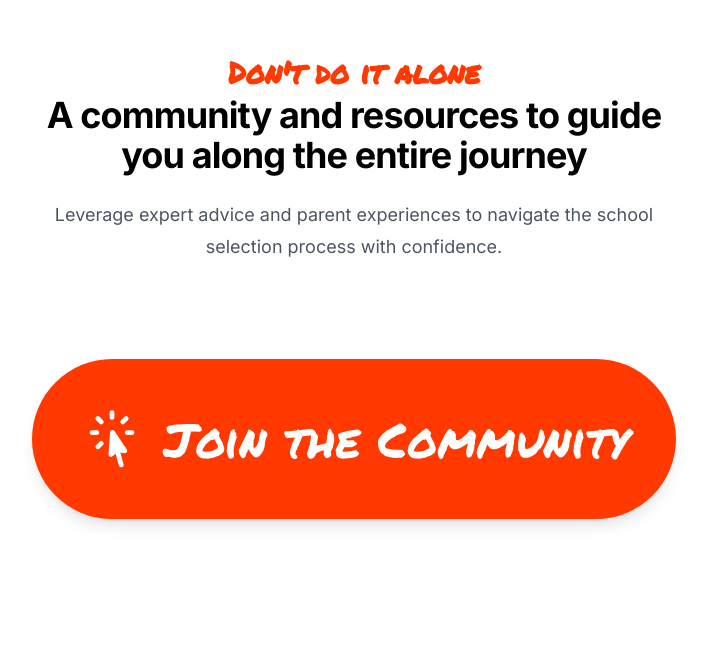
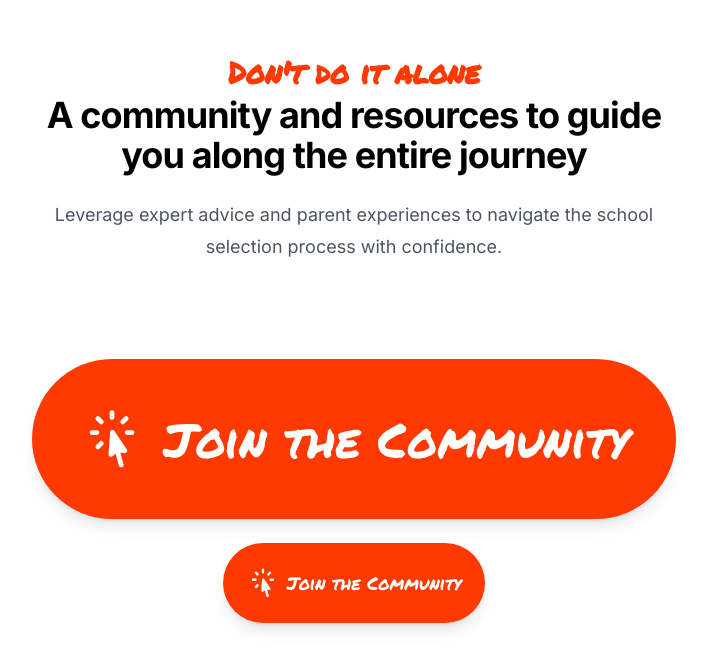
Before and after one commit to neeld3/VisceralMKT, a Next.js app: page / in a window 1280 px wide. Shown: the part 1222-1890 px from the top of the page, without its empty margins (286-993 px from the left). Before the commit the page ends 1837 px from the top, so only its background shows below. Built offline with nearby package versions, Linux system fonts and the light colour scheme.

Commit message:
Update page.tsx

```diff
--- a/src/app/page.tsx
+++ b/src/app/page.tsx
@@ -10,7 +10,7 @@ export default function Home() {
         <meta name="description" content="A guide and community support for choosing the right school for your child" />
       </Head>
 
-      <main className="">
+      <main className="flex flex-col">
         <div className="max-w-4xl mx-auto p-12">
           <div className="w-full mx-auto mb-5">
             <Image
@@ -83,17 +83,18 @@ export default function Home() {
           </div>
         </div>
 
-        <div className="mb-24 flex justify-center">
-          <a href="#" className="inline-flex items-center px-12 font-permanent-marker text-5xl text-white bg-custom-color hover:bg-custom-color-dark focus:ring-custom-color-light font-medium rounded-full p-12 text-center shadow-lg transition-colors dark:bg-custom-color dark:hover:bg-custom-color-dark dark:focus:ring-custom-color-dark">
-            <CursorArrowRaysIcon className="h-16 w-16 text-white mr-5" aria-hidden="true" />
-            Join the Community
-          </a>
+        <div className="mb-24 flex justify-center flex-grow">
+          <div className="flex flex-col items-center">
+            <a href="#" className="inline-flex items-center font-permanent-marker text-5xl text-white bg-custom-color hover:bg-custom-color-dark focus:ring-custom-color-light font-medium rounded-full p-12 text-center shadow-lg transition-colors dark:bg-custom-color dark:hover:bg-custom-color-dark dark:focus:ring-custom-color-dark mb-6">
+              <CursorArrowRaysIcon className="h-16 w-16 text-white mr-5" aria-hidden="true" />
+              Join the Community
+            </a>
+            <a href="#" className="inline-flex items-center font-permanent-marker text-white bg-custom-color hover:bg-custom-color-dark focus:ring-custom-color-light font-medium rounded-full text-lg px-6 py-6 text-center shadow-lg transition-colors dark:bg-custom-color dark:hover:bg-custom-color-dark dark:focus:ring-custom-color-dark">
+              <CursorArrowRaysIcon className="h-8 w-8 text-white mr-2" aria-hidden="true" />
+              Join the Community
+            </a>
+          </div>
         </div>
-
-        <a href="#" className="inline-flex items-center font-permanent-marker fixed top-4 right-4 z-50 text-white bg-custom-color hover:bg-custom-color-dark focus:ring-custom-color-light font-medium rounded-full text-lg px-6 py-6 text-center shadow-lg transition-colors dark:bg-custom-color dark:hover:bg-custom-color-dark dark:focus:ring-custom-color-dark">
-            <CursorArrowRaysIcon className="h-8 w-8 text-white mr-2" aria-hidden="true" />
-        Join the Community
-      </a>
       </main>
     </>
   );
```
